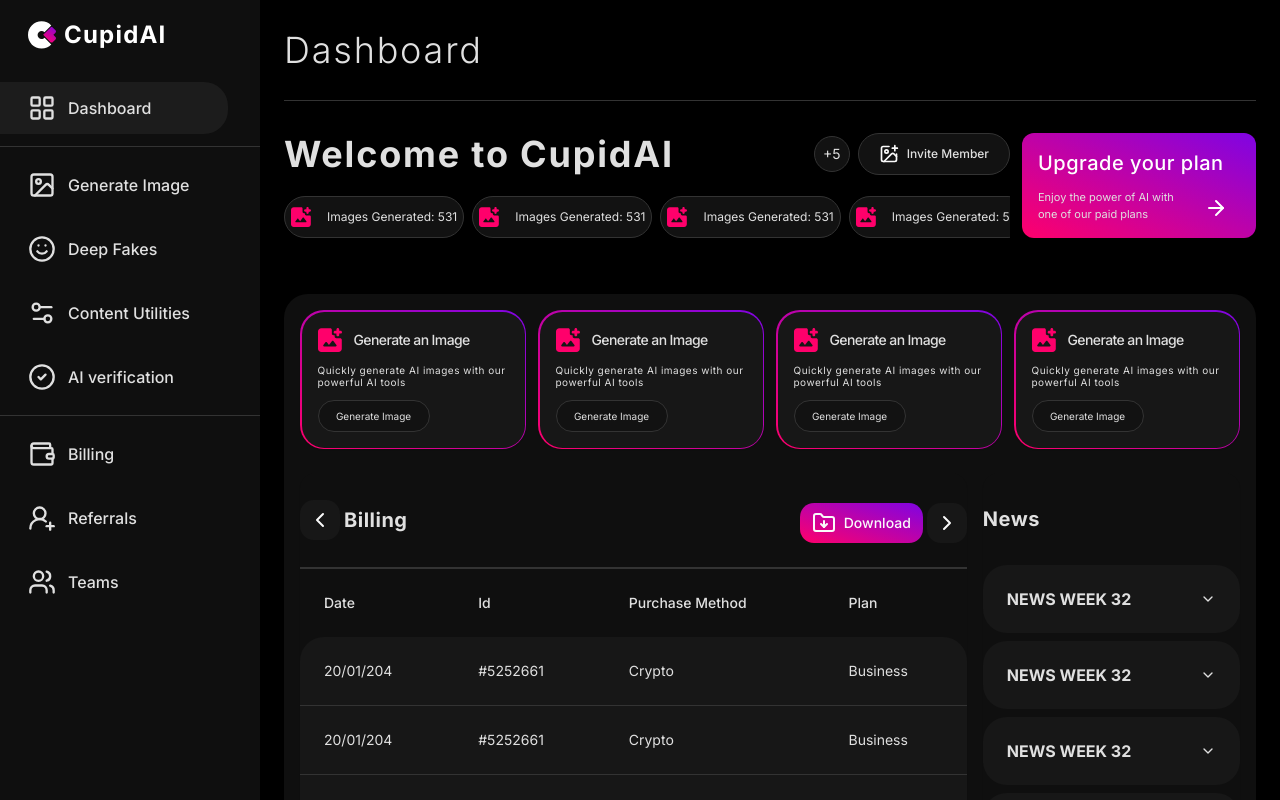
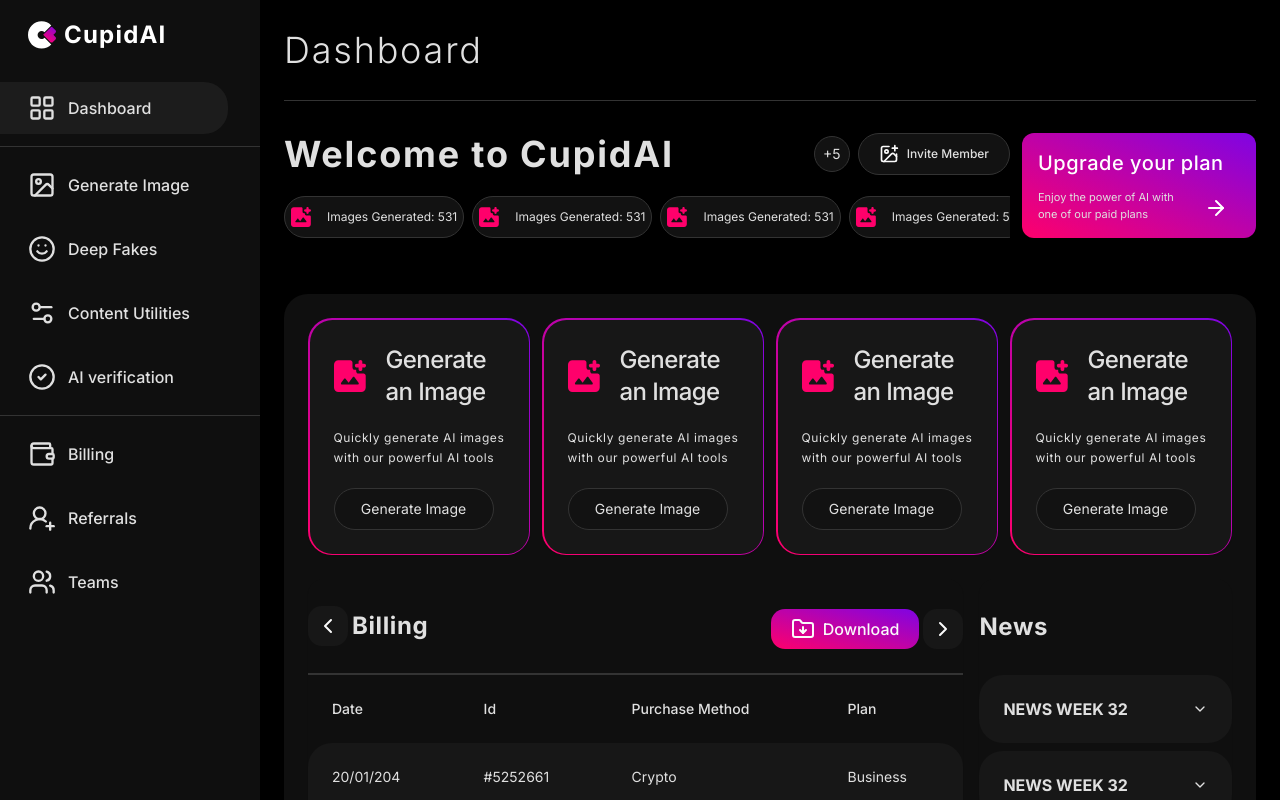
Before and after one commit to ra-kesh/Stupid-AI, a Next.js app: page /dashboard in a window 1280 px wide. Shown: the top 800 px of the page. Built offline with nearby package versions, Linux system fonts and the light colour scheme.

Commit message:
feat:added dashboard-body-fin

```diff
--- a/app/(dashboard)/dashboard/dashboard-body.tsx
+++ b/app/(dashboard)/dashboard/dashboard-body.tsx
@@ -12,76 +12,108 @@
 
 const DashboardBody = () => {
   return (
-    <div className="flex flex-col space-y-6 rounded-3xl bg-secondary-background lg:p-4">
-      <div className="grid grid-cols-1 lg:grid-cols-4 lg:gap-x-3">
+    <div className="flex flex-col space-y-6 rounded-3xl bg-secondary-background lg:p-4 xl:p-6">
+      <div className="4xl:gap-x-6 grid grid-cols-1 lg:grid-cols-4 lg:gap-x-3 2xl:gap-x-4">
         <Card className="rounded-3xl border-0 bg-gradient-to-bl from-[#7f04e3] to-[#ff006b] p-[1.5px] lg:col-span-1">
           <div className="h-full rounded-[calc(1.5rem-1.5px)] bg-card">
-            <CardHeader className="flex flex-row items-center justify-between lg:p-4 lg:pb-0">
-              <CardTitle className="flex flex-row items-center lg:gap-x-3">
-                <Image src={generateImageSvg} alt="generate an image" className="lg:size-6" />
-                <span className="text-logo font-medium lg:text-sm lg:leading-5">Generate an Image</span>
+            <CardHeader className="4xl:p-12 4xl:pb-0 flex flex-row items-center justify-between lg:p-4 lg:pb-0 xl:p-6 xl:pb-0 2xl:p-8 2xl:pb-0">
+              <CardTitle className="4xl:gap-x-8 flex flex-row items-center lg:gap-x-3 xl:gap-x-5 2xl:gap-x-6">
+                <Image
+                  src={generateImageSvg}
+                  alt="generate an image"
+                  className="4xl:size-14 lg:size-6 xl:size-8 2xl:size-10"
+                />
+                <span className="text-logo 4xl:text-5xl font-medium lg:text-sm lg:leading-5 xl:text-2xl 2xl:text-3xl">
+                  Generate an Image
+                </span>
               </CardTitle>
             </CardHeader>
-            <CardContent className="flex flex-col lg:p-4 lg:pt-0">
-              <span className="font-normal tracking-wider text-foreground lg:py-3 lg:text-[10px] lg:leading-3">
+            <CardContent className="4xl:p-12 4xl:pt-0 flex flex-col lg:p-4 lg:pt-0 xl:p-6 xl:pt-0 2xl:p-8 2xl:pt-0">
+              <span className="4xl:text-lg font-normal tracking-wider text-foreground lg:py-4 lg:text-[9px] lg:leading-3 xl:py-5 xl:text-xs xl:leading-5 2xl:py-6 2xl:text-sm">
                 Quickly generate AI images with our powerful AI tools
               </span>
-              <Button className="border border-separator bg-button lg:h-8 lg:w-28 lg:rounded-2xl">
-                <span className="font-normal text-foreground lg:text-[10px]">Generate Image</span>
+              <Button className="4xl:py-8 4xl:rounded-full 4xl:w-52 border border-separator bg-button lg:h-8 lg:w-28 lg:rounded-2xl xl:w-40 xl:rounded-full xl:py-5 2xl:py-6">
+                <span className="4xl:text-base font-normal text-foreground lg:text-[10px] xl:text-sm">
+                  Generate Image
+                </span>
               </Button>
             </CardContent>
           </div>
         </Card>
         <Card className="rounded-3xl border-0 bg-gradient-to-bl from-[#7f04e3] to-[#ff006b] p-[1.5px] lg:col-span-1">
           <div className="h-full rounded-[calc(1.5rem-1.5px)] bg-card">
-            <CardHeader className="flex flex-row items-center justify-between lg:p-4 lg:pb-0">
-              <CardTitle className="flex flex-row items-center lg:gap-x-3">
-                <Image src={generateImageSvg} alt="generate an image" className="lg:size-6" />
-                <span className="text-logo font-medium lg:text-sm lg:leading-5">Generate an Image</span>
+            <CardHeader className="4xl:p-12 4xl:pb-0 flex flex-row items-center justify-between lg:p-4 lg:pb-0 xl:p-6 xl:pb-0 2xl:p-8 2xl:pb-0">
+              <CardTitle className="4xl:gap-x-8 flex flex-row items-center lg:gap-x-3 xl:gap-x-5 2xl:gap-x-6">
+                <Image
+                  src={generateImageSvg}
+                  alt="generate an image"
+                  className="4xl:size-14 lg:size-6 xl:size-8 2xl:size-10"
+                />
+                <span className="text-logo 4xl:text-5xl font-medium lg:text-sm lg:leading-5 xl:text-2xl 2xl:text-3xl">
+                  Generate an Image
+                </span>
               </CardTitle>
             </CardHeader>
-            <CardContent className="flex flex-col lg:p-4 lg:pt-0">
-              <span className="font-normal tracking-wider text-foreground lg:py-3 lg:text-[10px] lg:leading-3">
+            <CardContent className="4xl:p-12 4xl:pt-0 flex flex-col lg:p-4 lg:pt-0 xl:p-6 xl:pt-0 2xl:p-8 2xl:pt-0">
+              <span className="4xl:text-lg font-normal tracking-wider text-foreground lg:py-4 lg:text-[9px] lg:leading-3 xl:py-5 xl:text-xs xl:leading-5 2xl:py-6 2xl:text-sm">
                 Quickly generate AI images with our powerful AI tools
               </span>
-              <Button className="border border-separator bg-button lg:h-8 lg:w-28 lg:rounded-2xl">
-                <span className="font-normal text-foreground lg:text-[10px]">Generate Image</span>
+              <Button className="4xl:py-8 4xl:rounded-full 4xl:w-52 border border-separator bg-button lg:h-8 lg:w-28 lg:rounded-2xl xl:w-40 xl:rounded-full xl:py-5 2xl:py-6">
+                <span className="4xl:text-base font-normal text-foreground lg:text-[10px] xl:text-sm">
+                  Generate Image
+                </span>
               </Button>
             </CardContent>
           </div>
         </Card>
         <Card className="rounded-3xl border-0 bg-gradient-to-bl from-[#7f04e3] to-[#ff006b] p-[1.5px] lg:col-span-1">
           <div className="h-full rounded-[calc(1.5rem-1.5px)] bg-card">
-            <CardHeader className="flex flex-row items-center justify-between lg:p-4 lg:pb-0">
-              <CardTitle className="flex flex-row items-center lg:gap-x-3">
-                <Image src={generateImageSvg} alt="generate an image" className="lg:size-6" />
-                <span className="text-logo font-medium lg:text-sm lg:leading-5">Generate an Image</span>
+            <CardHeader className="4xl:p-12 4xl:pb-0 flex flex-row items-center justify-between lg:p-4 lg:pb-0 xl:p-6 xl:pb-0 2xl:p-8 2xl:pb-0">
+              <CardTitle className="4xl:gap-x-8 flex flex-row items-center lg:gap-x-3 xl:gap-x-5 2xl:gap-x-6">
+                <Image
+                  src={generateImageSvg}
+                  alt="generate an image"
+                  className="4xl:size-14 lg:size-6 xl:size-8 2xl:size-10"
+                />
+                <span className="text-logo 4xl:text-5xl font-medium lg:text-sm lg:leading-5 xl:text-2xl 2xl:text-3xl">
+                  Generate an Image
+                </span>
               </CardTitle>
             </CardHeader>
-            <CardContent className="flex flex-col lg:p-4 lg:pt-0">
-              <span className="font-normal tracking-wider text-foreground lg:py-3 lg:text-[10px] lg:leading-3">
+            <CardContent className="4xl:p-12 4xl:pt-0 flex flex-col lg:p-4 lg:pt-0 xl:p-6 xl:pt-0 2xl:p-8 2xl:pt-0">
+              <span className="4xl:text-lg font-normal tracking-wider text-foreground lg:py-4 lg:text-[9px] lg:leading-3 xl:py-5 xl:text-xs xl:leading-5 2xl:py-6 2xl:text-sm">
                 Quickly generate AI images with our powerful AI tools
               </span>
-              <Button className="border border-separator bg-button lg:h-8 lg:w-28 lg:rounded-2xl">
-                <span className="font-normal text-foreground lg:text-[10px]">Generate Image</span>
+              <Button className="4xl:py-8 4xl:rounded-full 4xl:w-52 border border-separator bg-button lg:h-8 lg:w-28 lg:rounded-2xl xl:w-40 xl:rounded-full xl:py-5 2xl:py-6">
+                <span className="4xl:text-base font-normal text-foreground lg:text-[10px] xl:text-sm">
+                  Generate Image
+                </span>
               </Button>
             </CardContent>
           </div>
         </Card>
         <Card className="rounded-3xl border-0 bg-gradient-to-bl from-[#7f04e3] to-[#ff006b] p-[1.5px] lg:col-span-1">
           <div className="h-full rounded-[calc(1.5rem-1.5px)] bg-card">
-            <CardHeader className="flex flex-row items-center justify-between lg:p-4 lg:pb-0">
-              <CardTitle className="flex flex-row items-center lg:gap-x-3">
-                <Image src={generateImageSvg} alt="generate an image" className="lg:size-6" />
-                <span className="text-logo font-medium lg:text-sm lg:leading-5">Generate an Image</span>
+            <CardHeader className="4xl:p-12 4xl:pb-0 flex flex-row items-center justify-between lg:p-4 lg:pb-0 xl:p-6 xl:pb-0 2xl:p-8 2xl:pb-0">
+              <CardTitle className="4xl:gap-x-8 flex flex-row items-center lg:gap-x-3 xl:gap-x-5 2xl:gap-x-6">
+                <Image
+                  src={generateImageSvg}
+                  alt="generate an image"
+                  className="4xl:size-14 lg:size-6 xl:size-8 2xl:size-10"
+                />
+                <span className="text-logo 4xl:text-5xl font-medium lg:text-sm lg:leading-5 xl:text-2xl 2xl:text-3xl">
+                  Generate an Image
+                </span>
               </CardTitle>
             </CardHeader>
-            <CardContent className="flex flex-col lg:p-4 lg:pt-0">
-              <span className="font-normal tracking-wider text-foreground lg:py-3 lg:text-[10px] lg:leading-3">
+            <CardContent className="4xl:p-12 4xl:pt-0 flex flex-col lg:p-4 lg:pt-0 xl:p-6 xl:pt-0 2xl:p-8 2xl:pt-0">
+              <span className="4xl:text-lg font-normal tracking-wider text-foreground lg:py-4 lg:text-[9px] lg:leading-3 xl:py-5 xl:text-xs xl:leading-5 2xl:py-6 2xl:text-sm">
                 Quickly generate AI images with our powerful AI tools
               </span>
-              <Button className="border border-separator bg-button lg:h-8 lg:w-28 lg:rounded-2xl">
-                <span className="font-normal text-foreground lg:text-[10px]">Generate Image</span>
+              <Button className="4xl:py-8 4xl:rounded-full 4xl:w-52 border border-separator bg-button lg:h-8 lg:w-28 lg:rounded-2xl xl:w-40 xl:rounded-full xl:py-5 2xl:py-6">
+                <span className="4xl:text-base font-normal text-foreground lg:text-[10px] xl:text-sm">
+                  Generate Image
+                </span>
               </Button>
             </CardContent>
           </div>
@@ -90,19 +122,21 @@
       <div className="grid gap-4 lg:grid-cols-7 lg:gap-x-4 ">
         <Card className="border-0 bg-inherit lg:col-span-5">
           <CardHeader className="flex flex-row items-center justify-between px-0">
-            <div className="flex flex-row items-center lg:gap-x-1">
-              <Button className="hover:bg-hover bg-card lg:p-2">
-                <ChevronLeft className="text-logo lg:size-6 " />
+            <div className="4xl:gap-x-4 flex flex-row items-center lg:gap-x-1">
+              <Button className="hover:bg-hover 4xl:p-6 bg-card lg:p-2 ">
+                <ChevronLeft className="text-logo 4xl:size-10 lg:size-6" />
               </Button>
-              <CardTitle className="text-logo font-bold tracking-wide lg:text-xl lg:leading-6">Billing</CardTitle>
+              <CardTitle className="text-logo 4xl:text-4xl font-bold tracking-wide lg:text-xl lg:leading-6 xl:text-2xl 2xl:text-3xl">
+                Billing
+              </CardTitle>
             </div>
-            <div className="flex flex-row items-center lg:gap-x-1">
-              <Button className="gap-x-2 bg-gradient-to-bl from-[#7f04e3] to-[#ff006b] px-3">
-                <FolderDown className="text-logo size-6" />
-                Download
+            <div className="4xl:gap-x-4 flex flex-row items-center lg:gap-x-1">
+              <Button className="4xl:px-8 4xl:py-7 xl:rounded-xs gap-x-2 bg-gradient-to-bl from-[#7f04e3] to-[#ff006b] px-3 xl:p-5">
+                <FolderDown className="text-logo 4xl:size-8 size-6 " />
+                <span className="4xl:text-lg xl:text-base">Download</span>
               </Button>
-              <Button className="hover:bg-hover bg-card lg:p-2">
-                <ChevronRight className="text-logo lg:size-6 " />
+              <Button className="hover:bg-hover 4xl:p-6 bg-card lg:p-2">
+                <ChevronRight className="text-logo 4xl:size-10 lg:size-6" />
               </Button>
             </div>
           </CardHeader>
@@ -154,7 +188,9 @@
           </CardContent>
         </Card>
         <Card className="flex flex-col border-none bg-inherit lg:col-span-2">
-          <CardTitle className="text-logo py-8 font-bold leading-7 tracking-wide lg:text-xl">News</CardTitle>
+          <CardTitle className="text-logo 4xl:text-4xl py-8 font-bold tracking-wide lg:text-xl lg:leading-6 xl:text-2xl 2xl:text-3xl">
+            News
+          </CardTitle>
           <CardContent className="p-0">
             <Accordion type="single" collapsible className="w-full  lg:space-y-2">
               <AccordionItem value="item-1 " className="border-none bg-card px-6 py-2 lg:rounded-3xl">
```
